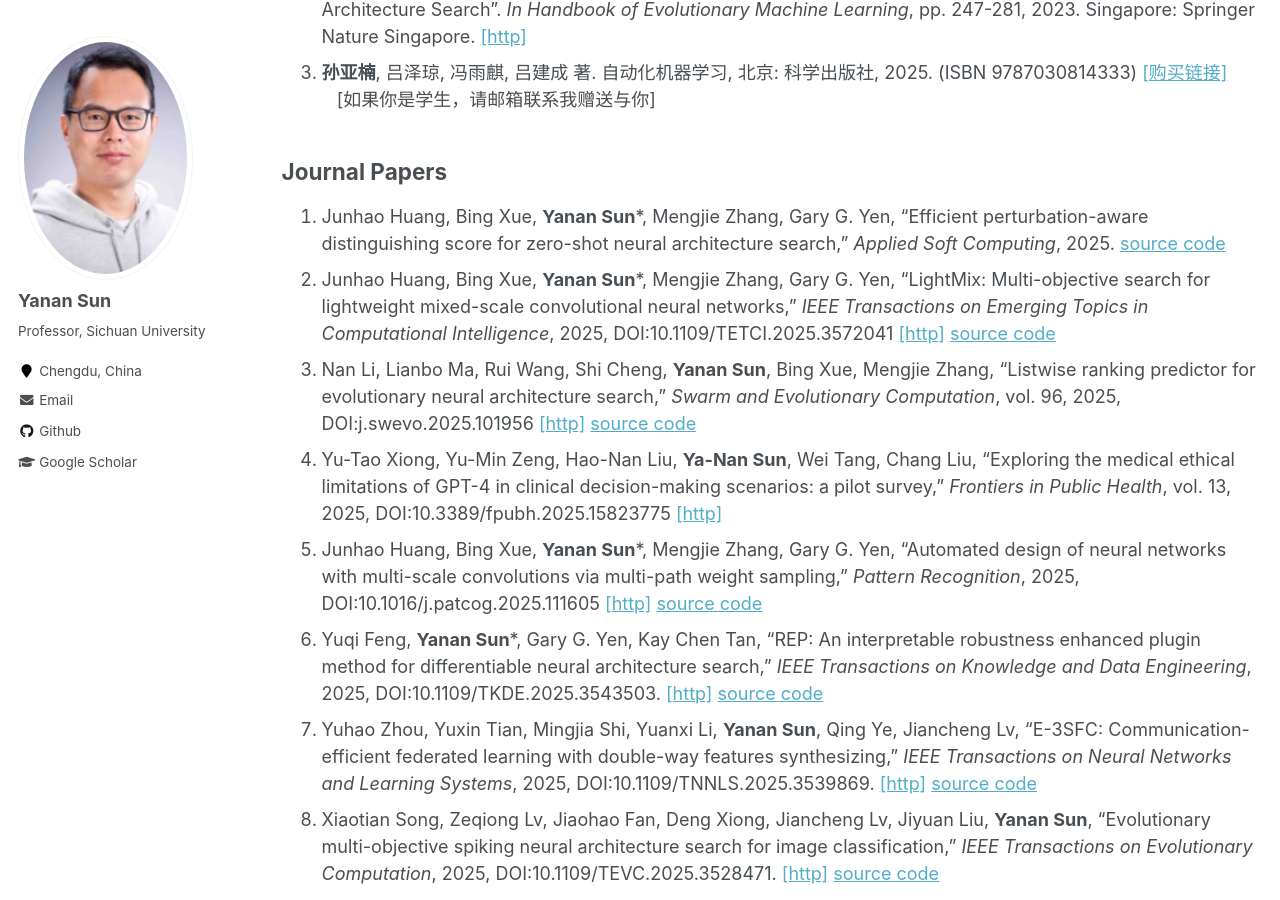
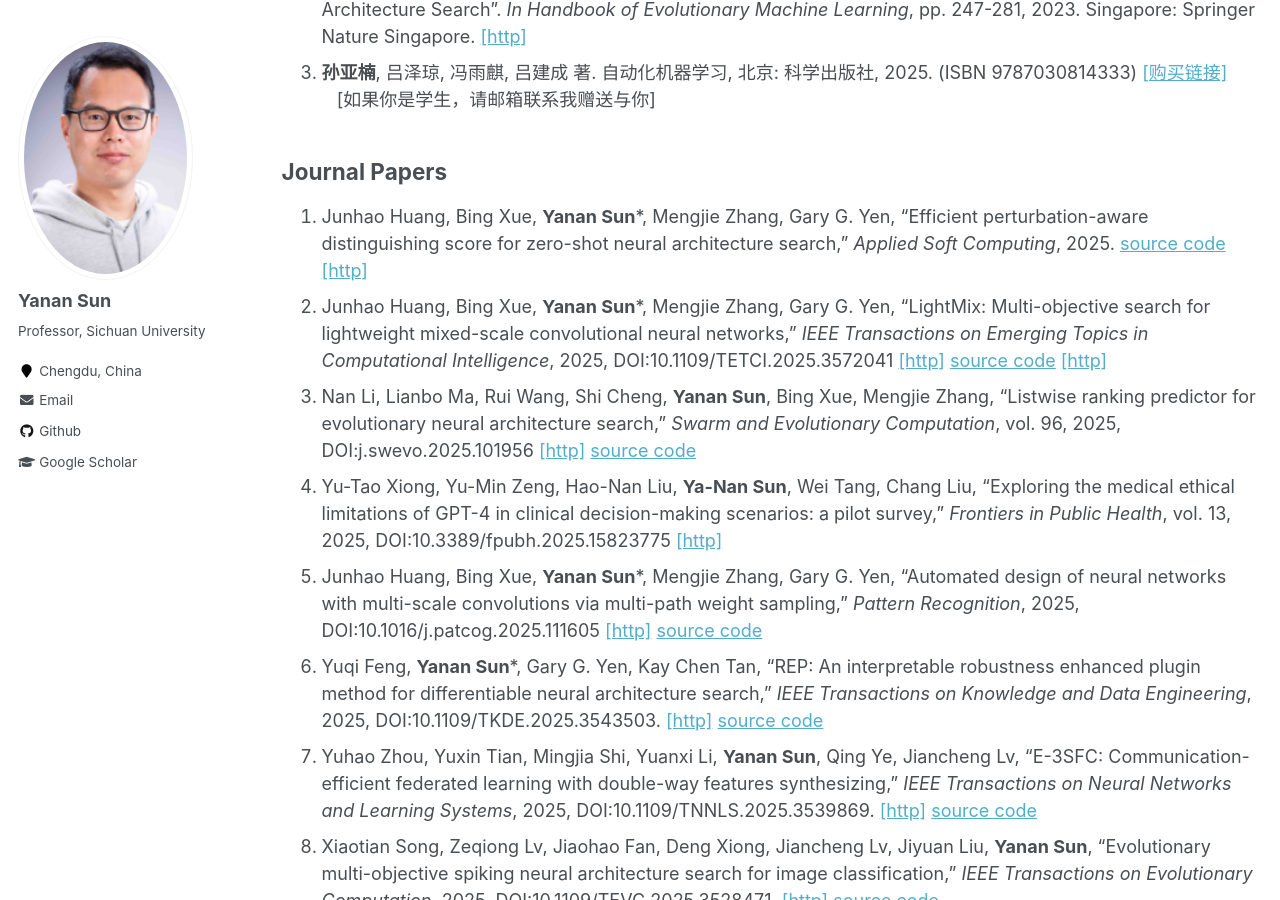
Before and after one commit to yn-sun/yn-sun.github.io, a Jekyll site: the page built from _pages/publications.md, in a window 1280 px wide and 900 px high, scrolled down 429 px. Built offline with Jekyll 4.4.1, drawn with Linux system fonts in a browser that asks for light colours; comment, search, counter and statistics services are not loaded.

Commit message:
Update publications.md

```diff
--- a/_pages/publications.md
+++ b/_pages/publications.md
@@ -12,8 +12,8 @@
 3. **孙亚楠**, 吕泽琼, 冯雨麒, 吕建成 著. 自动化机器学习, 北京: 科学出版社, 2025. (ISBN 9787030814333)  [[购买链接]](https://www.ecsponline.com/goods.php?id=227870) &nbsp;&nbsp;&nbsp;[如果你是学生，请邮箱联系我赠送与你]
 
 ## Journal Papers
-1. Junhao Huang, Bing Xue, **Yanan Sun***, Mengjie Zhang, Gary G. Yen, "Efficient perturbation-aware distinguishing score for zero-shot neural architecture search," <i> Applied Soft Computing</i>, 2025. [source code]( https://github.com/HuangJunh/ePADS)
-2. Junhao Huang, Bing Xue, **Yanan Sun***, Mengjie Zhang, Gary G. Yen, "LightMix: Multi-objective search for lightweight mixed-scale convolutional neural networks," <i> IEEE Transactions on Emerging Topics in Computational Intelligence</i>, 2025, DOI:10.1109/TETCI.2025.3572041 [[http]](https://ieeexplore.ieee.org/document/11023228)  [source code](https://github.com/HuangJunh/LightMix)
+1. Junhao Huang, Bing Xue, **Yanan Sun***, Mengjie Zhang, Gary G. Yen, "Efficient perturbation-aware distinguishing score for zero-shot neural architecture search," <i> Applied Soft Computing</i>, 2025. [source code]( https://github.com/HuangJunh/ePADS) [[http]](https://www.sciencedirect.com/science/article/pii/S1568494625007586)
+2. Junhao Huang, Bing Xue, **Yanan Sun***, Mengjie Zhang, Gary G. Yen, "LightMix: Multi-objective search for lightweight mixed-scale convolutional neural networks," <i> IEEE Transactions on Emerging Topics in Computational Intelligence</i>, 2025, DOI:10.1109/TETCI.2025.3572041 [[http]](https://ieeexplore.ieee.org/document/11023228)  [source code](https://github.com/HuangJunh/LightMix) [[http]](https://ieeexplore.ieee.org/document/11023228)
 3. Nan Li, Lianbo Ma, Rui Wang, Shi Cheng, **Yanan Sun**, Bing Xue, Mengjie Zhang, "Listwise ranking predictor for evolutionary neural architecture search," <i>Swarm and Evolutionary Computation</i>, vol. 96, 2025, DOI:j.swevo.2025.101956 [[http]](https://www.sciencedirect.com/science/article/abs/pii/S2210650225001142)  [source code](https://github.com/yn-sun/paper_source_code/tree/main/LRP)
 4. Yu-Tao Xiong, Yu-Min Zeng, Hao-Nan Liu, **Ya-Nan Sun**, Wei Tang, Chang Liu, "Exploring the medical ethical limitations of GPT-4 in clinical decision-making scenarios: a pilot survey," <i>Frontiers in Public Health</i>, vol. 13, 2025, DOI:10.3389/fpubh.2025.15823775 [[http]](https://www.frontiersin.org/journals/public-health/articles/10.3389/fpubh.2025.1582377/full)
 5. Junhao Huang, Bing Xue, **Yanan Sun***, Mengjie Zhang, Gary G. Yen, "Automated design of neural networks with multi-scale convolutions via multi-path weight sampling," <i>Pattern Recognition</i>, 2025, DOI:10.1016/j.patcog.2025.111605 [[http]](https://www.sciencedirect.com/science/article/pii/S0031320325002651) [source code](https://github.com/HuangJunh/EMixConv)
```
